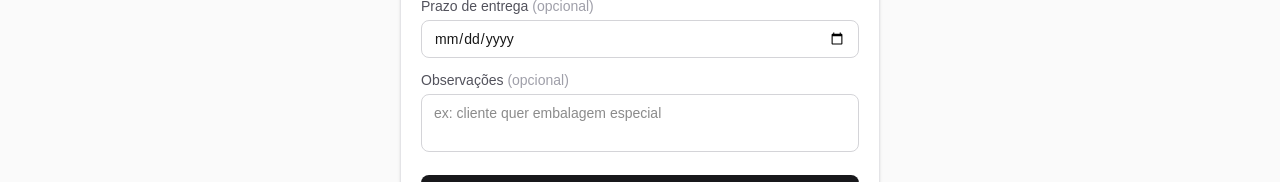
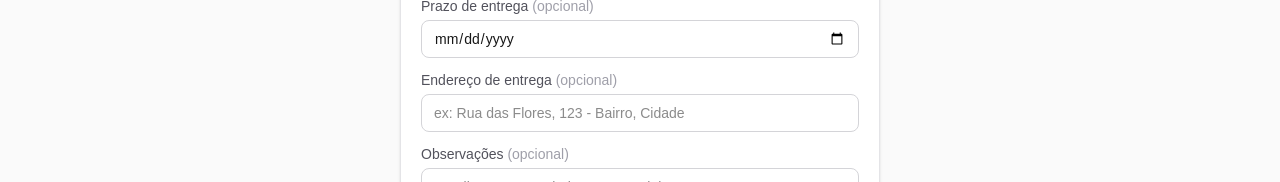
Before and after one commit to alisson1damasceno-hub/dualle-sistema, a Next.js app: page /pedidos in a window 1280 px wide. Shown: the part 371-553 px from the top of the page. Built offline with nearby package versions, Linux system fonts and the light colour scheme; no server answers; the database is empty.

Commit message:
feat: campo endereço no pedido e migration

```diff
--- a/app/(protected)/pedidos/[id]/page.tsx
+++ b/app/(protected)/pedidos/[id]/page.tsx
@@ -96,6 +96,14 @@ export default async function DetalhePedidoPage({
             </button>
           </form>
         </div>
+
+        {/* Endereço */}
+        {pedido.endereco && (
+          <div className="mt-3 pt-3 border-t border-zinc-100">
+            <p className="text-xs text-zinc-400 mb-0.5">Endereço de entrega</p>
+            <p className="text-sm text-zinc-600">{pedido.endereco}</p>
+          </div>
+        )}
 
         {/* Observações */}
         {pedido.observacoes && (
--- a/app/(protected)/pedidos/actions.ts
+++ b/app/(protected)/pedidos/actions.ts
@@ -43,6 +43,7 @@ export async function criarPedido(formData: FormData) {
   const canalPedidoId = formData.get('canalPedidoId') as string
   const prazoRaw = formData.get('prazo') as string
   const observacoes = formData.get('observacoes') as string
+  const endereco = formData.get('endereco') as string
 
   const pedido = await prisma.pedido.create({
     data: {
@@ -51,6 +52,7 @@ export async function criarPedido(formData: FormData) {
       canalPedidoId: canalPedidoId || null,
       prazo: prazoRaw ? new Date(prazoRaw) : null,  // converte string → Date
       observacoes: observacoes || null,
+      endereco: endereco || null,
     },
   })
 
--- a/app/(protected)/pedidos/page.tsx
+++ b/app/(protected)/pedidos/page.tsx
@@ -85,6 +85,19 @@ export default async function PedidosPage() {
             <input
               type="date"
               name="prazo"
+              className="w-full border border-zinc-300 rounded-lg px-3 py-2 text-sm"
+            />
+          </div>
+
+          {/* Endereço de entrega */}
+          <div>
+            <label className="text-sm text-zinc-600 mb-1 block">
+              Endereço de entrega <span className="text-zinc-400">(opcional)</span>
+            </label>
+            <input
+              type="text"
+              name="endereco"
+              placeholder="ex: Rua das Flores, 123 - Bairro, Cidade"
               className="w-full border border-zinc-300 rounded-lg px-3 py-2 text-sm"
             />
           </div>
```
Also changed, not shown: 2 other files (tests, documents, lock files or other folders).
